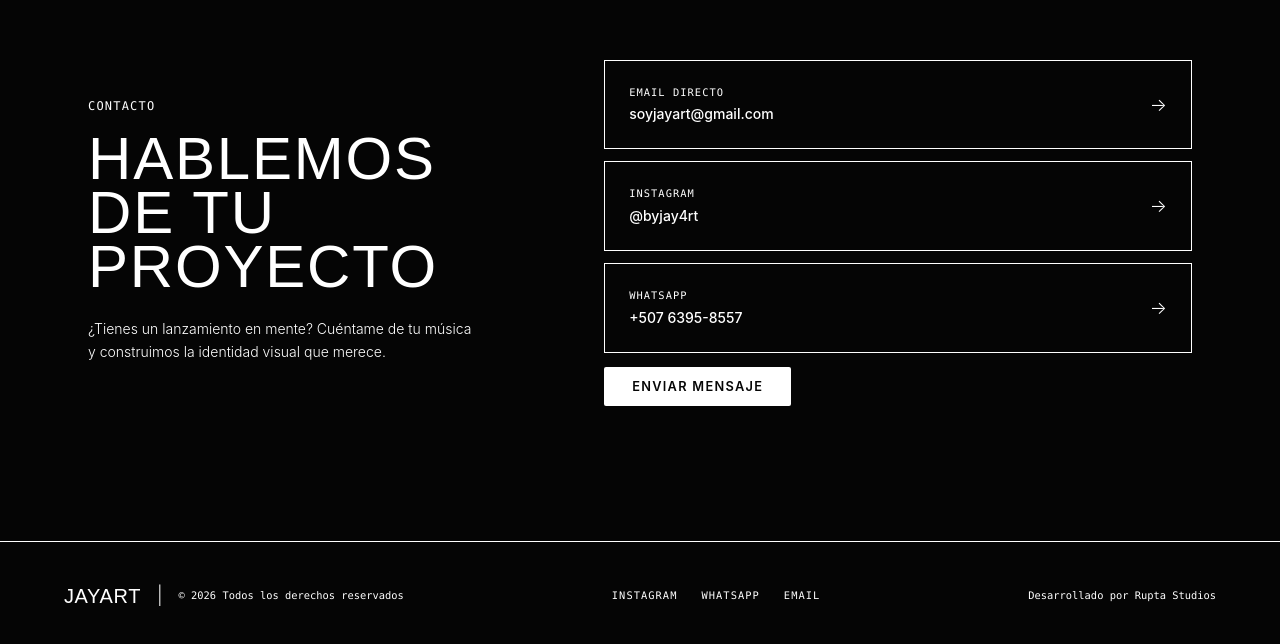
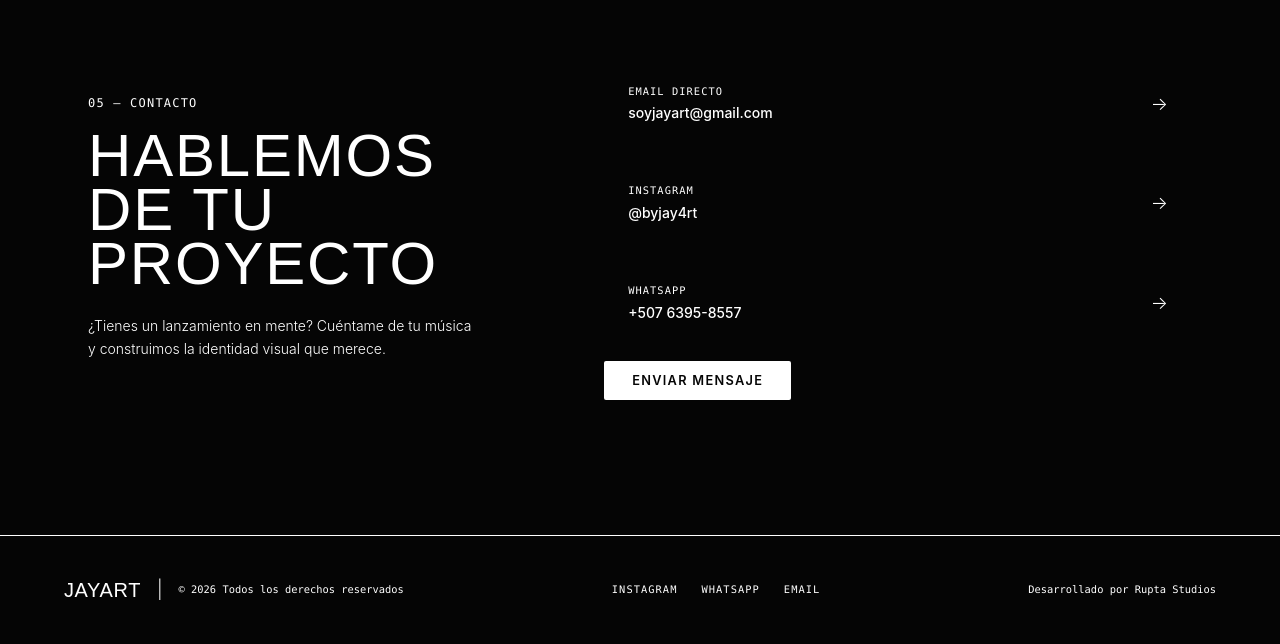
Before and after one commit to vixaontheblock/jay-art, a Next.js app: page / in a window 1280 px wide. Shown: the part 6368-7012 px from the top of the page. Built offline with nearby package versions, Linux system fonts and the light colour scheme.

Commit message:
Refactor Contact component for improved styling

```diff
--- a/src/components/Contact.tsx
+++ b/src/components/Contact.tsx
@@ -2,9 +2,8 @@ export default function Contact() {
   return (
     <section id="contact" className="py-28 md:py-36 px-6 max-w-6xl mx-auto">
       <div className="grid md:grid-cols-[1fr_1.3fr] gap-16 items-center">
-        {/* Izquierda */}
         <div>
-          <span className="font-mono text-xs text-[var(--ember)] tracking-widest">CONTACTO</span>
+          <span className="font-mono text-xs text-[var(--steel)] tracking-widest">05 — CONTACTO</span>
           <h2 className="font-display text-5xl md:text-6xl uppercase leading-[0.9] mt-4 mb-6 text-[var(--paper)]">
             Hablemos
             <br />
@@ -18,49 +17,29 @@ export default function Contact() {
           </p>
         </div>
 
-        {/* Derecha */}
         <div className="space-y-3">
-          <a
-            href="mailto:soyjayart@gmail.com"
-            className="group flex items-center justify-between p-6 border border-[var(--line)] hover:border-[var(--paper)]/20 bg-[var(--ink-2)] transition-all duration-300"
-          >
+          <a href="mailto:soyjayart@gmail.com" className="glass group flex items-center justify-between p-6 rounded-lg hover:bg-[var(--glass-bg-strong)] transition-all duration-300">
             <div>
               <p className="font-mono text-[0.65rem] text-[var(--steel)] uppercase tracking-widest mb-1">Email directo</p>
-              <p className="text-sm font-medium text-[var(--paper)] group-hover:text-[var(--ember)] transition-colors">
-                soyjayart@gmail.com
-              </p>
+              <p className="text-sm font-medium text-[var(--paper)]">soyjayart@gmail.com</p>
             </div>
-            <span className="text-[var(--steel)] group-hover:text-[var(--ember)] group-hover:translate-x-1 transition-all duration-200 text-lg">→</span>
+            <span className="text-[var(--steel)] group-hover:text-white group-hover:translate-x-1 transition-all duration-200 text-lg">→</span>
           </a>
 
-          <a
-            href="https://instagram.com/byjay4rt"
-            target="_blank"
-            rel="noopener noreferrer"
-            className="group flex items-center justify-between p-6 border border-[var(--line)] hover:border-[var(--paper)]/20 bg-[var(--ink-2)] transition-all duration-300"
-          >
+          <a href="https://instagram.com/byjay4rt" target="_blank" rel="noopener noreferrer" className="glass group flex items-center justify-between p-6 rounded-lg hover:bg-[var(--glass-bg-strong)] transition-all duration-300">
             <div>
               <p className="font-mono text-[0.65rem] text-[var(--steel)] uppercase tracking-widest mb-1">Instagram</p>
-              <p className="text-sm font-medium text-[var(--paper)] group-hover:text-[var(--ember)] transition-colors">
-                @byjay4rt
-              </p>
+              <p className="text-sm font-medium text-[var(--paper)]">@byjay4rt</p>
             </div>
-            <span className="text-[var(--steel)] group-hover:text-[var(--ember)] group-hover:translate-x-1 transition-all duration-200 text-lg">→</span>
+            <span className="text-[var(--steel)] group-hover:text-white group-hover:translate-x-1 transition-all duration-200 text-lg">→</span>
           </a>
 
-          <a
-            href="https://wa.me/50763958557"
-            target="_blank"
-            rel="noopener noreferrer"
-            className="group flex items-center justify-between p-6 border border-[var(--line)] hover:border-green-400/30 bg-[var(--ink-2)] transition-all duration-300"
-          >
+          <a href="https://wa.me/50763958557" target="_blank" rel="noopener noreferrer" className="glass group flex items-center justify-between p-6 rounded-lg hover:bg-[var(--glass-bg-strong)] transition-all duration-300">
             <div>
               <p className="font-mono text-[0.65rem] text-[var(--steel)] uppercase tracking-widest mb-1">WhatsApp</p>
-              <p className="text-sm font-medium text-[var(--paper)] group-hover:text-green-400 transition-colors">
-                +507 6395-8557
-              </p>
+              <p className="text-sm font-medium text-[var(--paper)]">+507 6395-8557</p>
             </div>
-            <span className="text-[var(--steel)] group-hover:text-green-400 group-hover:translate-x-1 transition-all duration-200 text-lg">→</span>
+            <span className="text-[var(--steel)] group-hover:text-white group-hover:translate-x-1 transition-all duration-200 text-lg">→</span>
           </a>
 
           <div className="pt-2">
```
